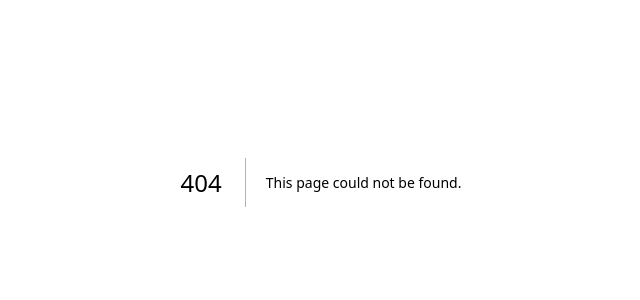
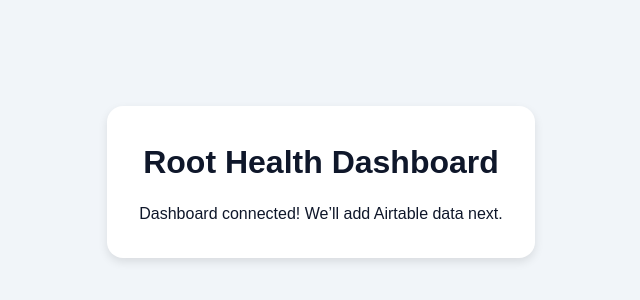
Before and after one commit to Hypnohippy/root-health-ops-dashboard1, a Next.js app: page /dashboard in a window 1280 px wide. Before the commit this address had no page. Shown: the part 218-518 px from the top of the page, without its empty margins (319-959 px from the left). Built offline with nearby package versions, Linux system fonts and the light colour scheme.

Commit message:
add dashboard page

```diff
--- /dev/null
+++ b/app/dashboard/page.tsx
@@ -0,0 +1,30 @@
+// app/dashboard/page.tsx
+export default function DashboardPage() {
+  return (
+    <div
+      style={{
+        minHeight: "100vh",
+        display: "flex",
+        alignItems: "center",
+        justifyContent: "center",
+        background: "#f1f5f9",
+        color: "#0f172a",
+      }}
+    >
+      <div
+        style={{
+          background: "white",
+          borderRadius: "1rem",
+          boxShadow: "0 4px 10px rgba(0,0,0,0.1)",
+          padding: "2rem",
+          textAlign: "center",
+        }}
+      >
+        <h1 style={{ fontSize: "2rem", fontWeight: "bold", marginBottom: "1rem" }}>
+          Root Health Dashboard
+        </h1>
+        <p>Dashboard connected! We’ll add Airtable data next.</p>
+      </div>
+    </div>
+  );
+}
```
